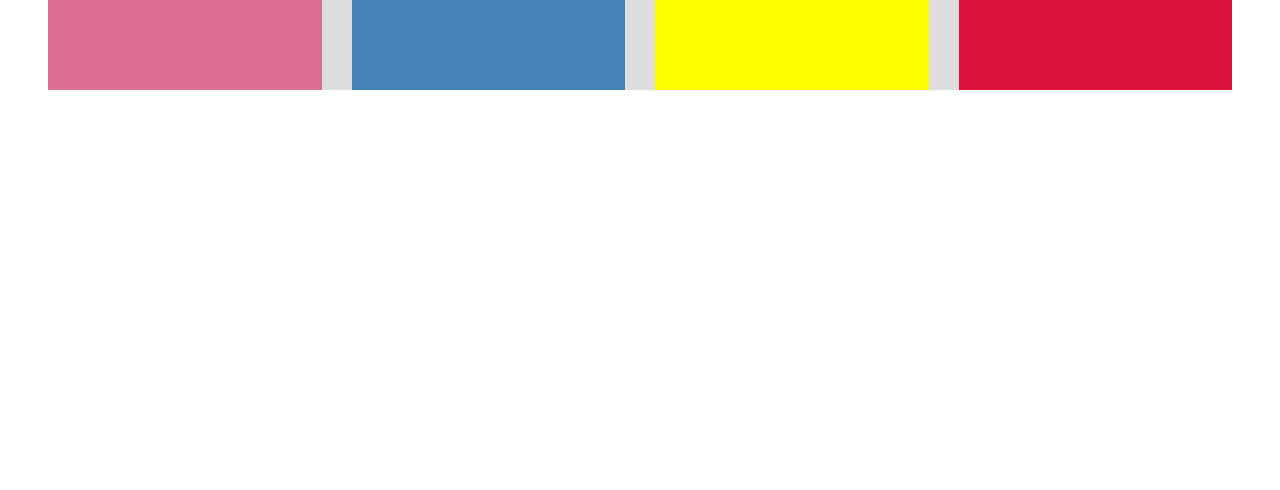
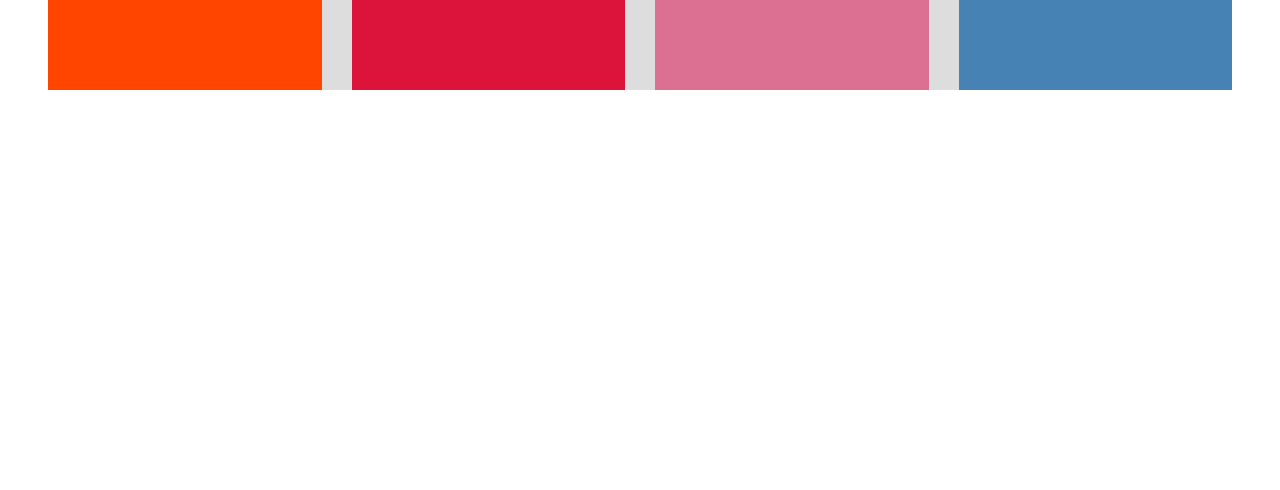
Before and after one commit to amandeep90s/html-css-course, a plain HTML site: page 04-CSS-Layouts/css-grid.html in a window 1280 px wide. Shown: the part 310-800 px from the top of the page. Drawn offline with Linux system fonts and the light colour scheme.

Commit message:
feat: Placing and Spanning Grid Items

```diff
--- a/04-CSS-Layouts/css-grid.html
+++ b/04-CSS-Layouts/css-grid.html
@@ -11,6 +11,11 @@
       }
       .el--2 {
         background-color: orangered;
+        /* grid-column: 1 / 4; */
+        /* grid-column: 1 / span 2; */
+        /* grid-column: 1/ -1; */
+        grid-column: 1/ 2;
+        grid-row: 2 / 3;
       }
       .el--3 {
         background-color: green;
@@ -30,6 +35,9 @@
       }
       .el--8 {
         background-color: crimson;
+        grid-column: 2 / 3;
+        /* grid-row: 1 / 2; */
+        grid-row: 1 / span 2;
       }
 
       .container--1 {
@@ -73,7 +81,7 @@
       <div class="el el--4">(4) are</div>
       <div class="el el--5">(5) amazing</div>
       <div class="el el--6">(6) languages</div>
-      <div class="el el--7">(7) to</div>
+      <!-- <div class="el el--7">(7) to</div> -->
       <div class="el el--8">(8) learn</div>
     </div>
 
```
